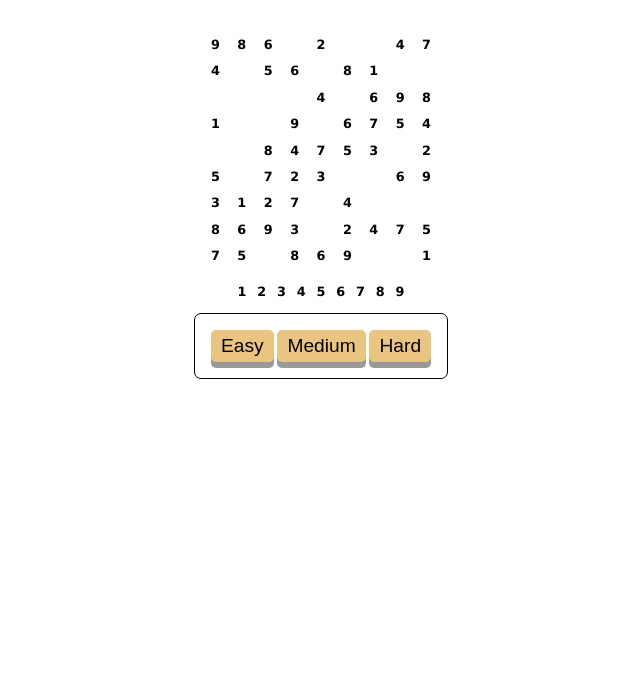
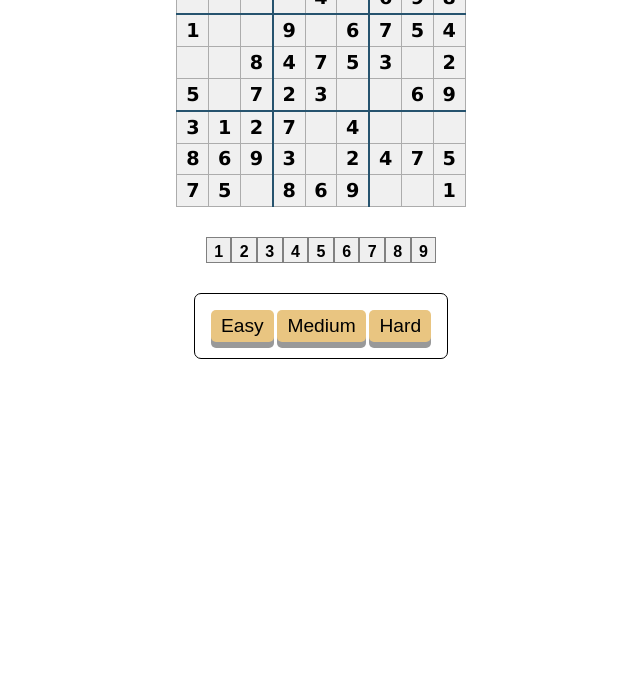
Before and after one commit to microkom/sudoku, a plain HTML site: page index.html in a window 1280 px wide. Shown: the part 104-800 px from the top of the page, without its empty margins (319-959 px from the left). Drawn offline with Linux system fonts and the light colour scheme.

Commit message:
added buttons and functions

```diff
--- a/index.html
+++ b/index.html
@@ -30,40 +30,51 @@
 
     table {
       margin: auto;
-      /*   border: 1px solid rgb(127, 127, 127); */
+      border-collapse: collapse;
+      border: 1px solid #acacac;
     }
 
-    td,
-    .td {
-      height: 1.4rem;
-      width: 1.4rem;
-      /* background-color: #ccc; */
+    #row0,
+    #row1,
+    #row3,
+    #row4,
+    #row6,
+    #row7 {
+      border-bottom: 1px solid #acacac;
+    }
+    /* Horizontal division each 3 cells */
+
+    #row2,
+    #row5 {
+      border-bottom: 2px solid #26536e;
+    }
+
+    tr :nth-child(even),
+    tr :nth-child(odd) {
+      border-right: 1px solid #acacac;
+    }
+    /* Vertical division each 3 cells */
+
+    tr :nth-child(3),
+    tr :nth-child(6) {
+      border-right: 2px solid #26536e;
+    }
+
+    td {
+      height: 1.8rem;
+      width: 1.8rem;
+      background-color: #f0f0f0;
       /* border-left: .2rem solid #fafafa;
         border-top: .2rem solid #fafafa;
         border-right: .2rem solid #aaa;
         border-bottom: .2rem solid #aaa; */
       font-weight: 900;
-      font-size: .8rem;
+      font-size: 1.2rem;
     }
-    /*     .clicked {
-      border: .2rem solid #e6e1e1;
-      background-color: #eee;
-      color: #666666;
-      animation: fadein .35s;
+
+    .bg_grey {
+      background-color: #f0f0f0;
     }
-     */
-    /*     .mine {
-      background-color: cornflowerblue;
-      animation: fadein .35s;
-    } */
-    /*     .mine_lost {
-      background-color: crimson;
-      animation: fadein .35s;
-    } */
-    /*     .mine_fake {
-      background-color: #f5f050;
-      animation: fadein .35s;
-    } */
 
     .mode_area {
       margin: auto;
@@ -81,16 +92,6 @@
     .crimson {
       color: crimson;
     }
-    /*     .flag:before {
-      font-size: .8rem;
-      content: "#";
-      animation: fadein .5s;
-    } */
-    /*     .hesitation:before {
-      font-size: .8rem;
-      content: "?";
-      animation: fadein .5s;
-    } */
 
     #you_lost {
       font-size: 1.7rem;
@@ -149,34 +150,53 @@
     }
 
     .number {
-      padding: .2rem;
+      display: inline-block;
+      height: 1.6rem;
+      width: 1.6rem;
+      text-align: center;
+      vertical-align: middle;
+      /* padding-left: .4rem;
+      padding-right: .4rem; */
+      padding-top: .3rem;
+      /* padding-bottom: .1rem; */
+      font-size: 1rem;
+      font-weight: bolder;
+      border: 1px solid grey;
     }
 
-    #row2 {
-      border-bottom: 2px solid black;
+    #numbers {
+      margin: 1rem;
+    }
+
+    td:hover,
+    .number:hover {
+      background-color: #fffd72;
+    }
+
+    .initial {
+      background-color: #f0f0f0;
+    }
+
+    .initial:hover {
+      background-color: #f0f0f0;
+    }
+
+    .userInput {
+      background-color: #fff;
     }
   </style>
 </head>
 
 <body>
-  <h1>Sudoku </h1>
+  <!-- <h1>Sudoku </h1>  -->
   <br>
   <section id="main_table"></section>
   <br>
   <section id="numbers">
-    <span class="number td">1 </span>
-    <span class="number td">2 </span>
-    <span class="number td">3 </span>
-    <span class="number td">4 </span>
-    <span class="number td">5 </span>
-    <span class="number td">6 </span>
-    <span class="number td">7 </span>
-    <span class="number td">8 </span>
-    <span class="number td">9 </span>
+
   </section>
   <br>
   <section class="mode_area">
-    <!-- <div class="text">Mode</div><br>-->
     <button class="button" id="button1" onclick="reset(1)">Easy </button>
     <button class="button" id="button2" onclick="reset(2)">Medium </button>
     <button class="button" id="button3" onclick="reset(3)">Hard </button>
@@ -188,20 +208,24 @@
   <section id="error">
     <ul></ul>
   </section>
+  <section>
+    <span id="variables"></span>
+  </section>
   <script type="text/javascript">
     var board = []
     var firstClick = true;
     var stop_clicks = false
     createBoard()
+    console.log("1")
 
     function createBoard() {
       const table = document.createElement("table");
-      table.id = "Board";
+      table.id = "board";
       document.getElementById("main_table").appendChild(table);
       for (let i = 0; i < 9; i++) {
         const tr = document.createElement("tr");
         tr.id = "row" + i;
-        document.getElementById("Board").appendChild(tr);
+        document.getElementById("board").appendChild(tr);
         board[i] = [];
         for (let j = 0; j < 9; j++) {
           const td = document.createElement("td");
@@ -212,13 +236,49 @@
           document.getElementById("row" + i).appendChild(td);
         }
       }
+      createNumbers();
     }
-    let counterG = 0
-    var resetPool = null
-    var indexToBeFilled = []
-    var emergencyCounter = 0;
-    var numberPool = [1, 2, 3, 4, 5, 6, 7, 8, 9];
-    var duplicatePool = numberPool.slice()
+
+
+
+    function createNumbers() {
+      for (let i = 1; i < 10; i++) {
+        _createButton(i);
+      }
+
+      function _createButton(i) {
+        const button = document.createElement("button");
+        button.classList.add('number')
+        button.name = 'b' + i;
+        button.textContent = i;
+        button.value = i;
+        button.setAttribute('onclick', 'callButton(' + i + ')')
+        document.getElementById("numbers").appendChild(button);
+      }
+    }
+
+    function callButton(i) {
+      console.log('calling buttons' + i)
+      let storeInHtml = document.getElementById("variables");
+      let targetCoords = storeInHtml.dataset.coords;
+      if (Number(targetCoords)) {
+        let x = Number(targetCoords[0]);
+        let y = Number(targetCoords[2]);
+        console.log('x y' + x + ' ' + y)
+        const td = document.querySelector('[data-coords="' + x + '.' + y + '"' + ']') //borrar
+        console.log(td.textContent);
+        if (x) {
+          initialBoard[x][y] = [Number(i)]
+          td.textContent = i;
+          td.classList.add('userInput')
+          console.info(targetCoords)
+          console.info(initialBoard)
+        }
+      } else {
+        console.log('click on a fixed number')
+      }
+    }
+
 
     // Función para verificar si un número es válido en una posición específica
     function isValid(board, row, col, num) {
@@ -228,14 +288,12 @@
           return false;
         }
       }
-
       // Verificar columna
       for (let i = 0; i < 9; i++) {
         if (board[i][col] === num) {
           return false;
         }
       }
-
       // Verificar subcuadrícula 3x3
       const startRow = Math.floor(row / 3) * 3;
       const startCol = Math.floor(col / 3) * 3;
@@ -246,10 +304,8 @@
           }
         }
       }
-
       return true;
     }
-
     // Función para resolver el Sudoku utilizando recursión
     function solveSudoku(board) {
       for (let row = 0; row < 9; row++) {
@@ -271,46 +327,39 @@
       }
       return true;
     }
-
     // Función para generar un tablero de Sudoku inicialmente vacío
     function generateEmptyBoard() {
       const board = [];
-
-
       for (let i = 0; i < 9; i++) {
         board.push(Array(9).fill(0));
       }
       return board;
     }
-
     // Función para llenar el tablero de Sudoku con números aleatorios
     function fillBoard(board) {
       // Copiar el tablero vacío para evitar modificarlo directamente
       const newBoard = JSON.parse(JSON.stringify(board));
-
       // Array con los números del 1 al 9 en orden aleatorio
       const numbers = [1, 2, 3, 4, 5, 6, 7, 8, 9];
       shuffleArray(numbers);
-
       // Llenar la diagonal principal de la subcuadrícula 3x3
       for (let i = 0; i < 9; i += 3) {
         fillSubgrid(newBoard, i, i, numbers);
       }
-
       // Resolver el Sudoku generado para obtener una solución única
       solveSudoku(newBoard);
-
-      // Eliminar algunos números del tablero para crear el desafío
+      const finalSudoku = newBoard.slice();
+      console.log("finalSudoku")
+      console.log(finalSudoku)
+        // Eliminar algunos números del tablero para crear el desafío
       const numToRemove = Math.floor(Math.random() * 20) + 30;
       for (let i = 0; i < numToRemove; i++) {
         const row = Math.floor(Math.random() * 9);
         const col = Math.floor(Math.random() * 9);
         newBoard[row][col] = 0;
       }
-
       return newBoard;
     }
-
     // Función auxiliar para llenar una subcuadrícula 3x3 con números
     function fillSubgrid(board, startRow, startCol, numbers) {
       let index = 0;
@@ -321,7 +370,6 @@
         }
       }
     }
-
     // Función auxiliar para mezclar un array utilizando el algoritmo de Fisher-Yates
     function shuffleArray(array) {
       for (let i = array.length - 1; i > 0; i--) {
@@ -329,7 +377,6 @@
         [array[i], array[j]] = [array[j], array[i]];
       }
     }
-
     // Función para imprimir el tablero de Sudoku
     function printBoard(board) {
       for (let row = 0; row < 9; row++) {
@@ -337,20 +384,58 @@
         for (let col = 0; col < 9; col++) {
           rowString += board[row][col] + " ";
           const td = document.querySelector('[data-coords="' + row + '.' + col + '"' + ']') //borrar
-          if (board[row][col] > 0)
+          if (board[row][col] > 0) {
             td.textContent = board[row][col]
+          }
+          //td.classList.add("initial");
         }
 
+      }
+      addSafe(board)
 
-        console.log(rowString);
+    }
+
+    function addSafe(board) {
+      console.log(board)
+      for (let i = 0; i < 9; i++) {
+        for (let j = 0; j < 9; j++) {
+          if (board[i][j] > 0)
+            board[i][j] = [board[i][j], true]
+        }
       }
     }
-
     // Generar y mostrar el tablero inicial del Sudoku
     const emptyBoard = generateEmptyBoard();
     const initialBoard = fillBoard(emptyBoard);
     console.log("Tablero inicial del Sudoku:");
     printBoard(initialBoard);
+    //=================================================================================================
+    var coords = 0;
+    document.onclick = (e) => {
+      const boardNode = document.getElementById('board');
+      const numbersNode = document.getElementById('numbers');
+      const isClickInsideBoard = boardNode.contains(e.target);
+      const isClickInsideNumbers = numbersNode.contains(e.target);
+      const storeInHtml = document.getElementById('variables');
+
+      if (isClickInsideBoard) {
+        let coords = e.target.dataset.coords;
+        let x = Number(coords[0]);
+        let y = Number(coords[2]);
+        storeInHtml.dataset.coords = coords;
+        //console.log(initialBoard)
+        if (initialBoard[x][y][1])
+          storeInHtml.dataset.coords = 0;
+      }
+
+      if (isClickInsideNumbers) {
+
+      }
+    }
+
+    document.oncontextmenu = (e) => {
+      e.preventDefault();
+    }
   </script>
 </body>
 
```
